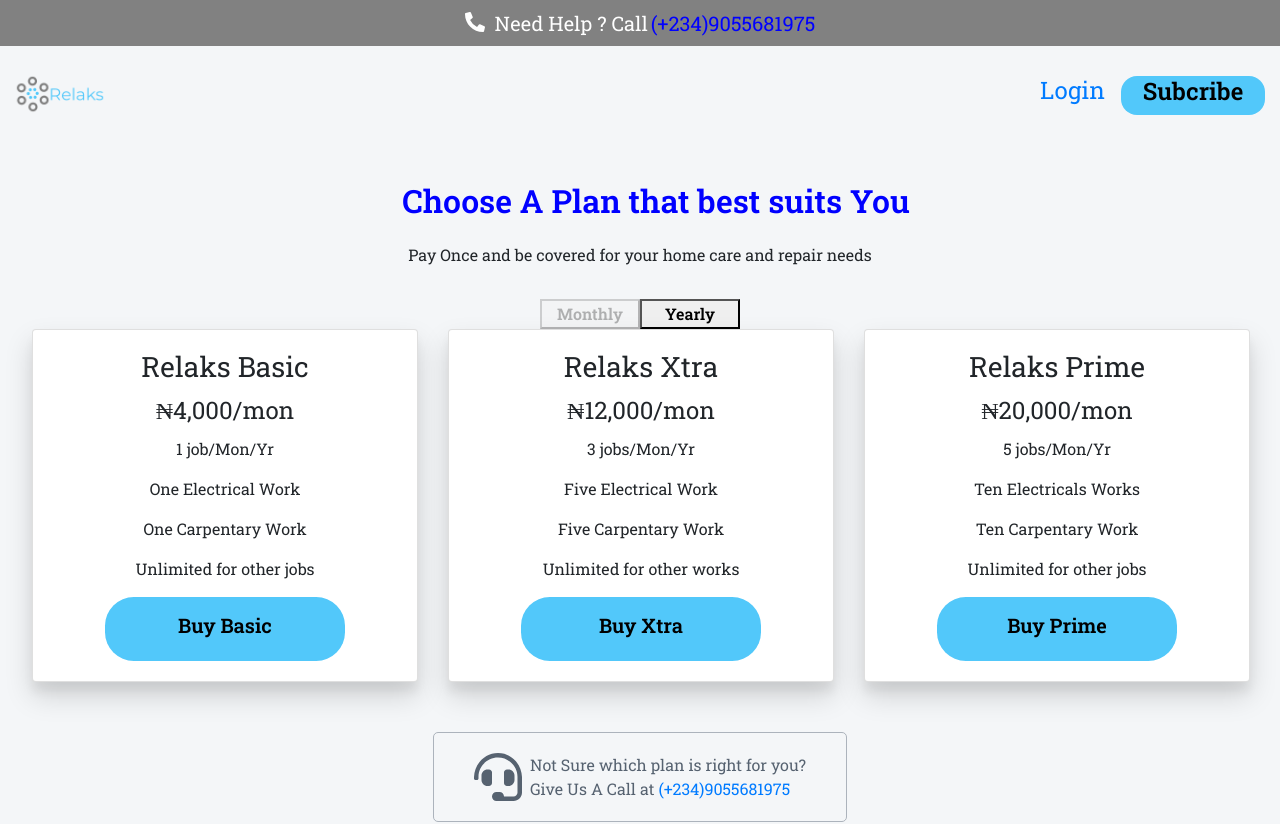
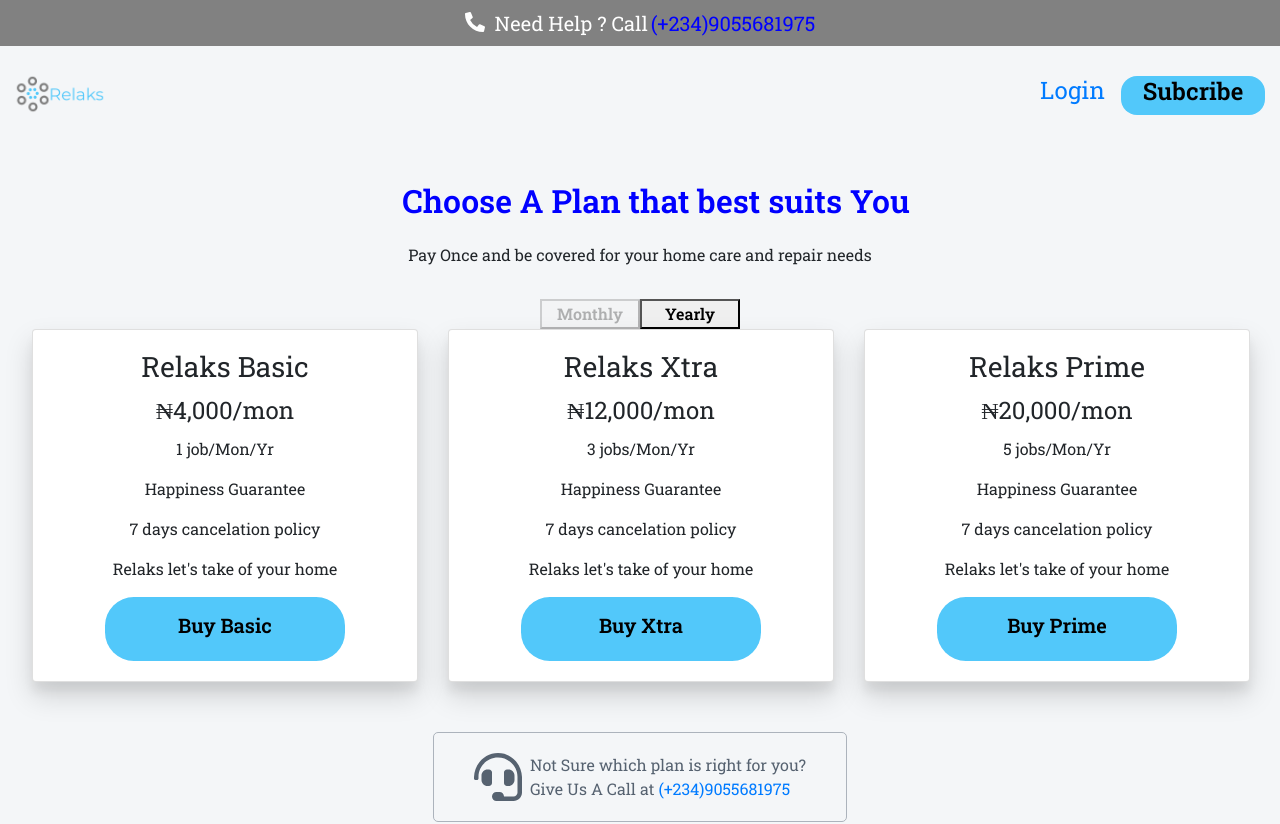
Before and after one commit to emmanuel-worgu/relaks-frontend, a React (Create React App) app: page /customer/pricing in a window 1280 px wide. Shown: the top 824 px of the page. Built offline with nearby package versions, Linux system fonts and the light colour scheme; no server answers.

Commit message:
implemented the monthly fee

```diff
--- a/src/css/pricingplan.css
+++ b/src/css/pricingplan.css
@@ -93,12 +93,13 @@
   display: flex;
   justify-content: center;
   position: fixed;
+  left: 300px;
   top: 200px;
   border: 3px solid red;
   z-index: 1;
 }
 
-@media screen and (max-width: 1080px) {
+@media screen and (max-width: 780px) {
   .pricing__plan__note {
     /* margin-left: auto;
     margin-right: auto; */
--- a/src/statefulComponent/Flutterwave.js
+++ b/src/statefulComponent/Flutterwave.js
@@ -16,6 +16,7 @@
     phonenumber: '',
     planName: '',
     amount: 0,
+    period: ''
   });
 
   const history = useHistory();
@@ -39,6 +40,7 @@
         phonenumber: user.phone,
         planName: user.subscriptionPlan.planName,
         amount: user.subscriptionPlan.planAmount,
+        period: user.subscriptionPlan.period
       });
       mixpanel.identify(user._id);
       mixpanel.people.set({
@@ -55,6 +57,7 @@
         phonenumber: user.authUser.phone,
         planName: user.authUser.subscriptionPlan.planName,
         amount: user.authUser.subscriptionPlan.planAmount,
+        period: user.subscriptionPlan.period,
       });
       mixpanel.identify(user._id);
       mixpanel.people.set({
@@ -84,8 +87,8 @@
     },
     customizations: {
       title: `Relaks ${user.planName}`,
-      description: 'Payment for items in cart',
-      // logo: NavLogo,
+      description: `Relaks ${user.planName} `,
+      logo: 'https://tryrelaks.com.ng/flutter.png',
     },
   };
 
@@ -115,13 +118,10 @@
           //  const verificationResponse = await verifyTransaction.json();
            if (verifyTransaction.status !== 200) {
              history.push('/customer/pricing');
+           } else {
+            closePaymentModal();  // this will close the modal programmatically
+            history.push('/customer/thank-you');
            }
-
-           closePaymentModal();  // this will close the modal programmatically
-           history.push('/customer/thank-you');
-           // Test ATM CARD =  5531 8866 5214 2950
-           // CVV = 564
-           // EXPIRY DATE = 09/32
           } catch (error) {
             history.push('/customer/pricing');
           }
@@ -145,7 +145,7 @@
     return (
       <div>
         <Helmet>
-          <title>Relaks Pay | Pay {user.amount} Let's take care of your home.</title>
+          <title>{`Relaks Pay | Pay ${user.amount} Let's take care of your home.`}</title>
         </Helmet>
         <div>Please Wait While we setup everything...</div>
       </div>
--- a/src/statefulComponent/Pricing.js
+++ b/src/statefulComponent/Pricing.js
@@ -72,7 +72,7 @@
 
   useEffect(() => {
     getData()
-  });
+  }, []);
 
     // Each of Package function will redirect to the payment page once the response status is 200 or 201
     const prime = async() => {
@@ -125,6 +125,8 @@
       }
     };
 
+
+  // Basic Package
     const basic = async() => {
       const data = {
         planName: 'Basic',
@@ -134,7 +136,7 @@
         setLoading({
           _basic: true,
         });
-        const url = 'https://enigmatic-ocean-25180.herokuapp.com/api/customers/choose-plan';
+        const url = 'http://localhost:5000/api/customers/choose-plan' // 'https://enigmatic-ocean-25180.herokuapp.com/api/customers/choose-plan';
 
         const response = await fetch(url, {
           method: 'POST',
@@ -155,7 +157,8 @@
           });
           history.push('/customer/pay');
         } else {
-          const message = response.json();
+          const message = await response.json();
+          console.log(message);
           setLoading({
             _basic: false,
           });
@@ -201,7 +204,7 @@
           });
           history.push('/customer/pay');
         } else {
-          const message = response.jon();
+          const message = await response.json();
           setLoading({
             _xtra: false,
           });
--- a/src/statelessComponent/PricingPlan.js
+++ b/src/statelessComponent/PricingPlan.js
@@ -65,9 +65,9 @@
                 <h3 className="card-title">Relaks Basic</h3>
                 <h4 className="card-title">{props.mon ? '₦4,000/mon' : '₦46,000/yr'}</h4>
                 <p className="card-text">1 job/Mon/Yr</p>
-                <p className="card-text">One Electrical Work</p>
-                <p className="card-text">One Carpentary Work</p>
-                <p className="card-text">Unlimited for other jobs</p>
+                <p className="card-text">Happiness Guarantee</p>
+                <p className="card-text">7 days cancelation policy</p>
+                <p className="card-text">Relaks let's take of your home</p>
                 <div className="pricing-button">
                   <button className="submit-button" id="pricing-button" onClick={props.isAuth ? props.basic : handleButton}>
                     {props.loading._basic ? <h5><b>Loading...</b></h5> : <h5><b>Buy Basic</b></h5>}
@@ -80,11 +80,11 @@
             <div className="card" id="card-pricing2">
               <div className="card-body">
                 <h3 className="card-title">Relaks Xtra</h3>
-                <h4 className="card-title">{props.mon ? '₦12,000/mon' : '₦100,000/yr'}</h4>
+                <h4 className="card-title">{props.mon ? '₦12,000/mon' : '₦70,000/yr'}</h4>
                 <p className="card-text">3 jobs/Mon/Yr</p>
-                <p className="card-text">Five Electrical Work</p>
-                <p className="card-text">Five Carpentary Work</p>
-                <p className="card-text">Unlimited for other works</p>
+                <p className="card-text">Happiness Guarantee</p>
+                <p className="card-text">7 days cancelation policy</p>
+                <p className="card-text">Relaks let's take of your home</p>
                 <div className="pricing-button">
                   <button className="submit-button" id="pricing-button" onClick={props.isAuth ? props.xtra : handleButton}>
                     {props.loading._xtra ? <h5><b>Loading...</b></h5> : <h5><b>Buy Xtra</b></h5>}
@@ -97,11 +97,11 @@
             <div className="card" id="card-pricing3">
               <div className="card-body">
                 <h3 className="card-title">Relaks Prime</h3>
-                <h4 className="card-title">{props.mon ? '₦20,000/mon' : '₦120,000/yr'}</h4>
+                <h4 className="card-title">{props.mon ? '₦20,000/mon' : '₦100,000/yr'}</h4>
                 <p className="card-text">5 jobs/Mon/Yr</p>
-                <p className="card-text">Ten Electricals Works</p>
-                <p className="card-text">Ten Carpentary Work</p>
-                <p className="card-text">Unlimited for other jobs</p>
+                <p className="card-text">Happiness Guarantee</p>
+                <p className="card-text">7 days cancelation policy</p>
+                <p className="card-text">Relaks let's take of your home</p>
                 <div className="pricing-button">
                   <button className="submit-button" id="pricing-button" onClick={props.isAuth ? props.prime : handleButton}>
                     {props.loading._prime ? <h5><b>Loading...</b></h5> : <h5><b>Buy Prime</b></h5>}
```
Also changed, not shown: public/flutter.png (added), 1 other file (tests, documents, lock files or other folders).
